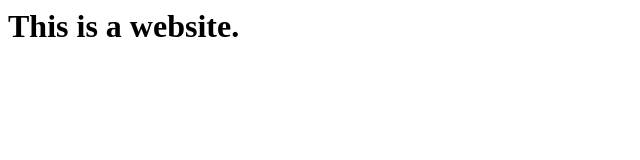
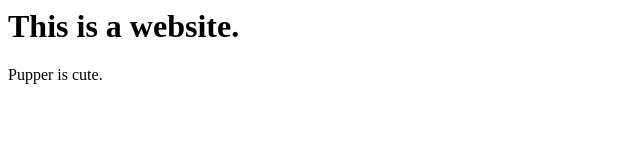
Before and after one commit to theAliciaNava/thealicianava.github.io, a plain HTML site: page index.html in a window 1280 px wide. Shown: the full height of the page, 0-640 px from the left. Drawn offline with Linux system fonts and the light colour scheme.

Commit message:
Added pupper is cute

```diff
--- a/index.html
+++ b/index.html
@@ -1 +1,3 @@
 <h1>This is a website.</h1>
+
+<p>Pupper is cute.</p>
```
